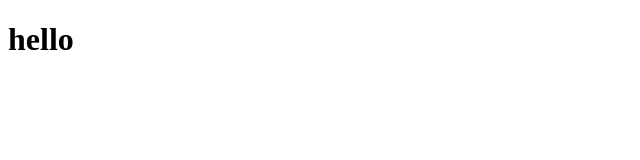
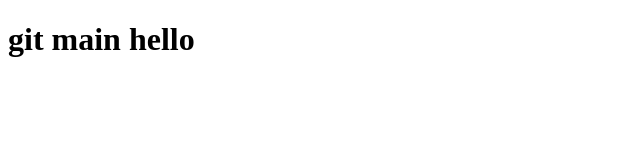
Before and after one commit to aptechclifton09-sys/fifthProject, a plain HTML site: page index.html in a window 1280 px wide. Shown: the whole page, without its empty margins (0-640 px from the left). Drawn offline with Linux system fonts and the light colour scheme.

Commit message:
updated main branch

```diff
--- a/index.html
+++ b/index.html
@@ -7,6 +7,6 @@
 </head>
 <body>
 
-    <h1>hello</h1>
+    <h1>git main hello</h1>
 </body>
 </html>
```
